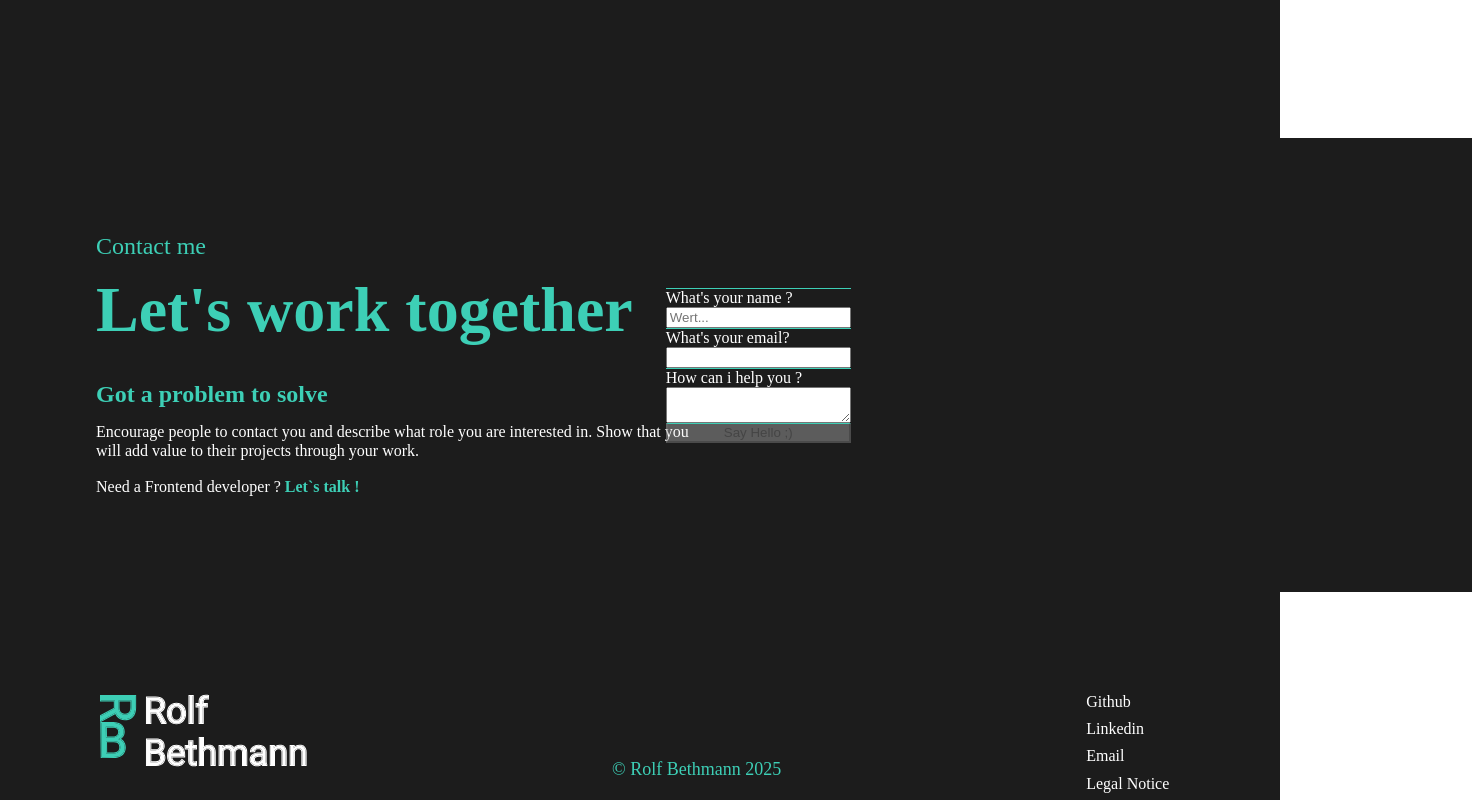
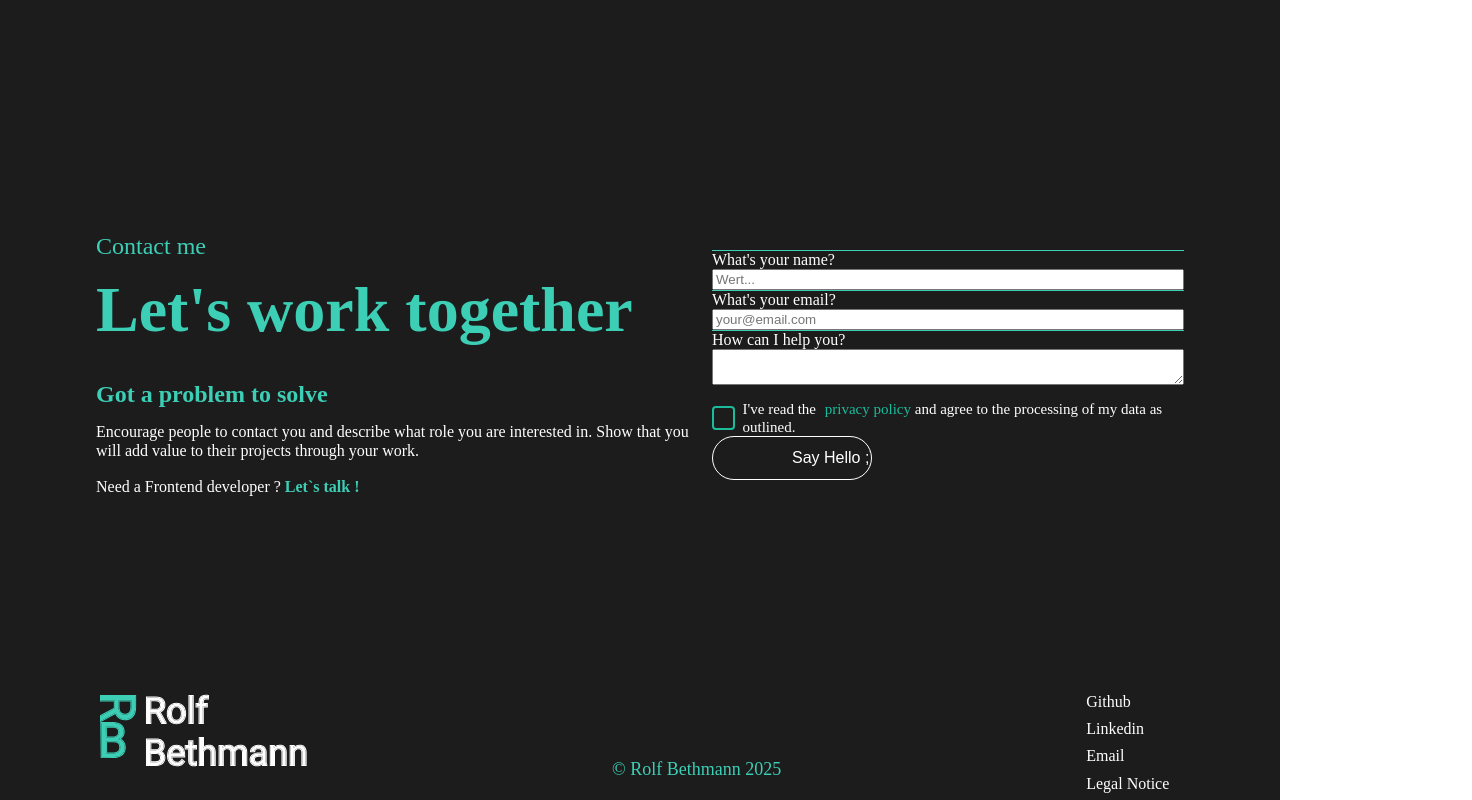
Before and after one commit to bethmannRolf/portfolio, an Angular app: page / in a window 1280 px wide. Shown: the part 3920-4720 px from the top of the page, 1472 px wide, since content can reach past the window. Built offline with nearby package versions, Linux system fonts and the light colour scheme.

Commit message:
contact form styling 2

```diff
--- a/src/app/atf/atf.component.html
+++ b/src/app/atf/atf.component.html
@@ -23,7 +23,7 @@
                 <span class="dot">•</span>
                 <span>Based in Munich</span>
                 <span class="dot">•</span>
-                <span>Available for remote work</span> <!-- Doppelte Inhalte für Endlos-Scrolling -->
+                <span>Available for remote work</span>
                 <span class="dot">•</span>
                 <span>Frontend Developer</span>
                 <span class="dot">•</span>
--- a/src/app/contact-form/contact-form.component.css
+++ b/src/app/contact-form/contact-form.component.css
@@ -1,3 +1,4 @@
+@charset "UTF-8";
 .contact-form-container {
   display: flex;
   flex-direction: column;
@@ -31,3 +32,138 @@
   justify-content: center;
   align-items: center;
 }
+
+.checkbox-section {
+  display: flex;
+}
+
+/* Stil für die Checkbox-Section */
+.checkbox-section {
+  display: flex;
+  align-items: center;
+  gap: 8px;
+  margin-top: 15px;
+}
+
+/* Standard Checkbox ausblenden */
+.checkbox-section input[type="checkbox"] {
+  appearance: none;
+  /* Entfernt das Standard-Checkbox-Design */
+  width: 24px;
+  height: 24px;
+  border: 2px solid #1abc9c;
+  /* Türkis */
+  border-radius: 4px;
+  background-color: transparent;
+  cursor: pointer;
+  position: relative;
+  transition: all 0.3s ease-in-out;
+}
+
+/* Hover-Effekt mit Glow */
+.checkbox-section input[type="checkbox"]:hover {
+  box-shadow: 0 0 10px rgba(26, 188, 156, 0.8);
+}
+
+/* Checkbox aktiv (wenn angeklickt) */
+.checkbox-section input[type="checkbox"]:checked {
+  background-color: black;
+  border-color: #1abc9c;
+  box-shadow: 0 0 10px #1abc9c;
+}
+
+/* Häkchen-Stil */
+.checkbox-section input[type="checkbox"]::after {
+  content: "\2714";
+  /* Unicode für ✔ */
+  font-size: 18px;
+  color: #1abc9c;
+  /* Türkis */
+  position: absolute;
+  left: 50%;
+  top: 50%;
+  transform: translate(-50%, -50%);
+  opacity: 0;
+}
+
+/* Häkchen sichtbar machen, wenn Checkbox gecheckt ist */
+.checkbox-section input[type="checkbox"]:checked::after {
+  opacity: 1;
+}
+
+/* Stil für den Text und den Link */
+.checkbox-section label {
+  font-size: 14px;
+  color: #fff;
+  cursor: pointer;
+}
+
+.privacy-policy-link {
+  color: #1abc9c;
+  text-decoration: none;
+  font-weight: bold;
+  margin-left: 5px;
+}
+
+/* Hover-Effekt für den Link */
+.privacy-policy-link:hover {
+  color: white;
+  text-decoration: underline;
+}
+
+.privacy-confirmation-text {
+  font-size: 15px;
+  font-weight: 400;
+  line-height: 120%;
+  letter-spacing: 0%;
+}
+
+.privacy-policy-link {
+  letter-spacing: -3%;
+}
+
+.contact-submit-button {
+  background-color: transparent;
+  border: 1px solid white;
+  color: white;
+  padding: 12px 30px;
+  border-radius: 50px;
+  font-size: 16px;
+  cursor: pointer;
+  transition: all 0.3s ease-in-out;
+  overflow: hidden;
+  position: relative;
+  width: 160px;
+  height: 44px;
+  display: flex;
+  align-items: center;
+  justify-content: center;
+}
+
+.submit-span {
+  display: inline-block;
+  white-space: nowrap;
+  position: absolute;
+  top: 50%;
+  transform: translateY(-50%);
+  animation: marquee 4s linear infinite;
+}
+
+@keyframes marquee {
+  from {
+    left: 100%;
+  }
+  to {
+    left: -100%;
+  }
+}
+
+.contact-submit-button:hover .submit-span {
+  animation: none;
+  left: 50%;
+  transform: translate(-50%, -50%);
+}
+
+.contact-submit-button:hover {
+  border: 1px solid #3DCFB6;
+}
--- a/src/app/contact-form/contact-form.component.html
+++ b/src/app/contact-form/contact-form.component.html
@@ -1,17 +1,27 @@
-<div class="position-container">
 <form class="contact-form-container" [formGroup]="contactForm" (ngSubmit)="onSubmit()">
     <div class="name-input-section">
-            <label class="question-contact-input" for="name">What's your name ?</label>
+        <label class="question-contact-input" for="name">What's your name?</label>
         <input placeholder="Wert..." id="name" formControlName="name" required />
     </div>
+
     <div class="email-input-section">
         <label for="email">What's your email?</label>
-            <input id="email" formControlName="email" required type="email" />
+        <input placeholder="your@email.com" id="email" formControlName="email" required type="email" />
     </div>
+
     <div class="message-area-section">
-            <label for="message">How can i help you ?</label>
+        <label for="message">How can I help you?</label>
         <textarea id="message" formControlName="message" required></textarea>
     </div>
-        <button class="contact-submit-button" type="submit" [disabled]="contactForm.invalid">Say Hello ;)</button>
+
+    <div class="checkbox-section">
+        <input id="acceptTerms" type="checkbox" formControlName="acceptTerms" />
+        <label for="acceptTerms">
+            <span class="privacy-confirmation-text">I've read the </span>
+            <a class="privacy-policy-link privacy-confirmation-text" href="#">privacy policy</a>
+            <span class="privacy-confirmation-text"> and agree to the processing of my data as outlined.</span>
+        </label>
+    </div>
+
+    <button class="contact-submit-button" type="submit" [disabled]="contactForm.invalid"><span class="submit-span">Say Hello ;)</span></button>
 </form>
-</div>
--- a/src/app/contact-form/contact-form.component.scss
+++ b/src/app/contact-form/contact-form.component.scss
@@ -39,3 +39,192 @@ justify-content: center;
 align-items: center;
 
 }
+
+
+.checkbox-section{
+    display: flex;
+
+}
+
+.privacy-policy-link{
+
+
+}
+
+
+
+/////
+///
+///
+/* Stil für die Checkbox-Section */
+.checkbox-section {
+    display: flex;
+    align-items: center;
+    gap: 8px;
+    margin-top: 15px;
+}
+
+/* Standard Checkbox ausblenden */
+.checkbox-section input[type="checkbox"] {
+    appearance: none; /* Entfernt das Standard-Checkbox-Design */
+    width: 24px;
+    height: 24px;
+    border: 2px solid #1abc9c; /* Türkis */
+    border-radius: 4px;
+    background-color: transparent;
+    cursor: pointer;
+    position: relative;
+    transition: all 0.3s ease-in-out;
+}
+
+/* Hover-Effekt mit Glow */
+.checkbox-section input[type="checkbox"]:hover {
+    box-shadow: 0 0 10px rgba(26, 188, 156, 0.8);
+}
+
+/* Checkbox aktiv (wenn angeklickt) */
+.checkbox-section input[type="checkbox"]:checked {
+    background-color: black;
+    border-color: #1abc9c;
+    box-shadow: 0 0 10px #1abc9c;
+}
+
+/* Häkchen-Stil */
+.checkbox-section input[type="checkbox"]::after {
+    content: "\2714"; /* Unicode für ✔ */
+    font-size: 18px;
+    color: #1abc9c; /* Türkis */
+    position: absolute;
+    left: 50%;
+    top: 50%;
+    transform: translate(-50%, -50%);
+    opacity: 0;
+    // transition: opacity 0.2s ease-in-out;
+}
+
+/* Häkchen sichtbar machen, wenn Checkbox gecheckt ist */
+.checkbox-section input[type="checkbox"]:checked::after {
+    opacity: 1;
+}
+
+/* Stil für den Text und den Link */
+.checkbox-section label {
+    font-size: 14px;
+    color: #fff;
+    cursor: pointer;
+}
+
+.privacy-policy-link {
+    color: #1abc9c;
+    text-decoration: none;
+    font-weight: bold;
+    margin-left: 5px;
+
+}
+
+/* Hover-Effekt für den Link */
+.privacy-policy-link:hover {
+    color: white;
+    text-decoration: underline;
+}
+
+
+.privacy-confirmation-text{
+    font-size: 15px;
+    font-weight: 400;
+    line-height: 120%;
+    letter-spacing: 0%;
+}
+
+.privacy-policy-link{
+    letter-spacing: -3%;
+}
+
+// .submit-span{
+
+//     font-size: 18px;
+//     font-weight: 400;
+//     line-height: 120%;
+//     letter-spacing: 0%;
+// }
+
+
+
+
+// .contact-submit-button {
+//     background: transparent;
+//     border: 2px solid #50E3C2; /* Türkisfarbene Umrandung */
+//     border-radius: 50px; /* Macht den Button oval */
+//     padding: 10px 30px;
+//     font-size: 16px;
+//     color: transparent; /* Unsichtbarer Text */
+//     cursor: pointer;
+//     position: relative;
+//     display: inline-block;
+// }
+
+// .contact-submit-button:hover .submit-span {
+//     color: #50E3C2; /* Text sichtbar machen bei Hover */
+// }
+
+// .contact-submit-button:disabled {
+//     border-color: white; /* Graue Umrandung, wenn deaktiviert */
+//     cursor: not-allowed;
+// }
+
+// .submit-span {
+//     color: white;
+//         font-size: 18px;
+//     font-weight: 400;
+//     line-height: 120%;
+//     letter-spacing: 0%;
+
+// }
+
+
+
+.contact-submit-button {
+    background-color: transparent;
+    border: 1px solid white;
+    color: white;
+    padding: 12px 30px;
+    border-radius: 50px;
+    font-size: 16px;
+    cursor: pointer;
+    transition: all 0.3s ease-in-out;
+    overflow: hidden;
+    position: relative;
+    width: 160px;
+    height: 44px;
+    display: flex;
+    align-items: center;
+    justify-content: center;
+}
+
+.submit-span {
+    display: inline-block;
+    white-space: nowrap;
+    position: absolute;
+    top: 50%;
+    transform: translateY(-50%);
+    animation: marquee 4s linear infinite;
+}
+
+@keyframes marquee {
+    from {
+        left: 100%;
+    }
+    to {
+        left: -100%;
+    }
+}
+
+.contact-submit-button:hover .submit-span {
+    animation: none;
+    left: 50%;
+    transform: translate(-50%, -50%);
+}
+
+.contact-submit-button:hover {
+    border: 1px solid #3DCFB6;
+}
--- a/src/app/contact-form/contact-form.component.ts
+++ b/src/app/contact-form/contact-form.component.ts
@@ -15,10 +15,10 @@ export class ContactFormComponent {
     this.contactForm = this.fb.group({
       name: ['', Validators.required],
       email: ['', [Validators.required, Validators.email]],
-      message: ['', Validators.required]
+      message: ['', Validators.required],
+      acceptTerms: [false, Validators.requiredTrue]
     });
   }
-
   onSubmit() {
     if (this.contactForm.valid) {
       console.log('Form data:', this.contactForm.value);
--- a/src/app/contact/contact.component.css
+++ b/src/app/contact/contact.component.css
@@ -1,14 +1,13 @@
 .contact-section {
   background-color: #1c1c1c;
   color: white;
-  width: 100%;
   display: flex;
   align-items: center;
+  justify-content: space-between;
   padding: 96px;
 }
 
 .left-contact-side {
-  width: 50%;
   max-width: 616px;
   display: flex;
   flex-direction: column;
@@ -74,7 +73,3 @@
   line-height: 120%;
   letter-spacing: 0%;
 }
-
-.app-contact-form {
-  width: 50%;
-}
--- a/src/app/contact/contact.component.min.css
+++ b/src/app/contact/contact.component.min.css
@@ -1 +1 @@
-.contact-section{background-color:#1c1c1c;color:white;width:100%;display:flex;align-items:center;padding:96px}.left-contact-side{width:50%;max-width:616px;display:flex;flex-direction:column;gap:40px}.left-upper-section{display:flex;flex-direction:column;gap:20px}.contact-me-span{color:#3DCFB6;font-weight:500;font-size:24px;line-height:100%;letter-spacing:0%}.work-together-heading{color:#3DCFB6;font-weight:700;font-size:64px;line-height:100%;letter-spacing:-3%}.left-lower-section{display:flex;flex-direction:column;gap:16px}.left-lower-heading{color:#3DCFB6;font-weight:700;font-size:24px;line-height:100%;letter-spacing:0%}.left-lower-first-span{color:white;font-weight:400;font-size:16px;line-height:120%;letter-spacing:0%}.highlight-green{color:#3DCFB6;font-weight:700;font-size:16px;line-height:100%;letter-spacing:0%}.need-developer{color:white;font-weight:400;font-size:16px;line-height:120%;letter-spacing:0%}.app-contact-form{width:50%}
+.contact-section{background-color:#1c1c1c;color:white;display:flex;align-items:center;justify-content:space-between;padding:96px}.left-contact-side{max-width:616px;display:flex;flex-direction:column;gap:40px}.left-upper-section{display:flex;flex-direction:column;gap:20px}.contact-me-span{color:#3DCFB6;font-weight:500;font-size:24px;line-height:100%;letter-spacing:0%}.work-together-heading{color:#3DCFB6;font-weight:700;font-size:64px;line-height:100%;letter-spacing:-3%}.left-lower-section{display:flex;flex-direction:column;gap:16px}.left-lower-heading{color:#3DCFB6;font-weight:700;font-size:24px;line-height:100%;letter-spacing:0%}.left-lower-first-span{color:white;font-weight:400;font-size:16px;line-height:120%;letter-spacing:0%}.highlight-green{color:#3DCFB6;font-weight:700;font-size:16px;line-height:100%;letter-spacing:0%}.need-developer{color:white;font-weight:400;font-size:16px;line-height:120%;letter-spacing:0%}
--- a/src/app/contact/contact.component.scss
+++ b/src/app/contact/contact.component.scss
@@ -2,16 +2,16 @@
     background-color: rgb(28, 28, 28);
     color: white;
 
-    width: 100%;
+    // width: 100%;
     display: flex;
     align-items: center;
+    justify-content: space-between;
 
-    padding: 96px;
-
+padding: 96px;
 }
 
 .left-contact-side {
-    width: 50%;
+
     max-width: 616px;
     display: flex;
     flex-direction: column;
@@ -81,9 +81,9 @@
     letter-spacing: 0%;
 }
 
-.app-contact-form{
+.app-contact-form {
 
-    width: 50%;
+
 
 
 }
```
Also changed, not shown: src/app/contact-form/contact-form.component.min.css (+1 -1 lines). Lines whose indentation alone changed are shown as unchanged.
